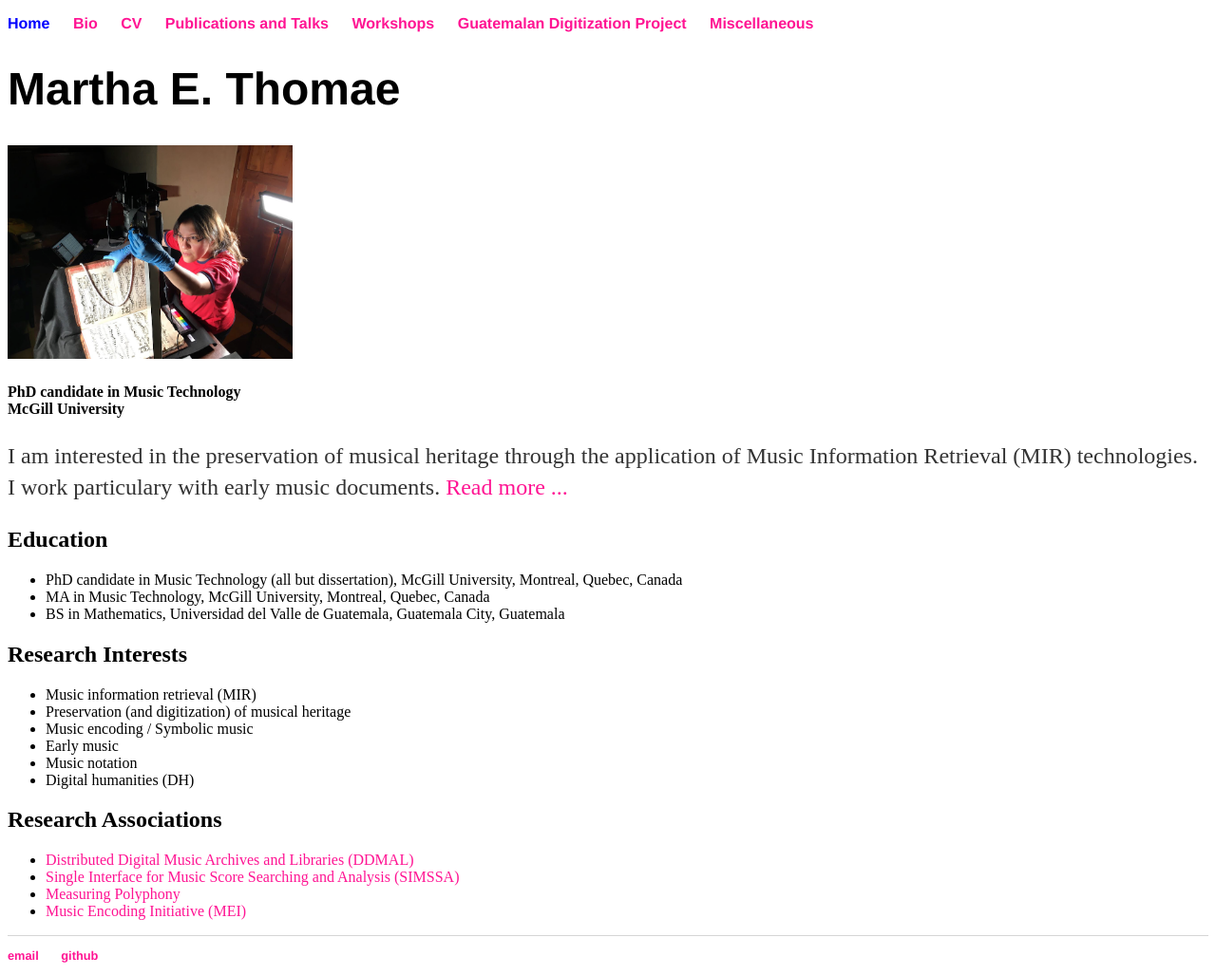
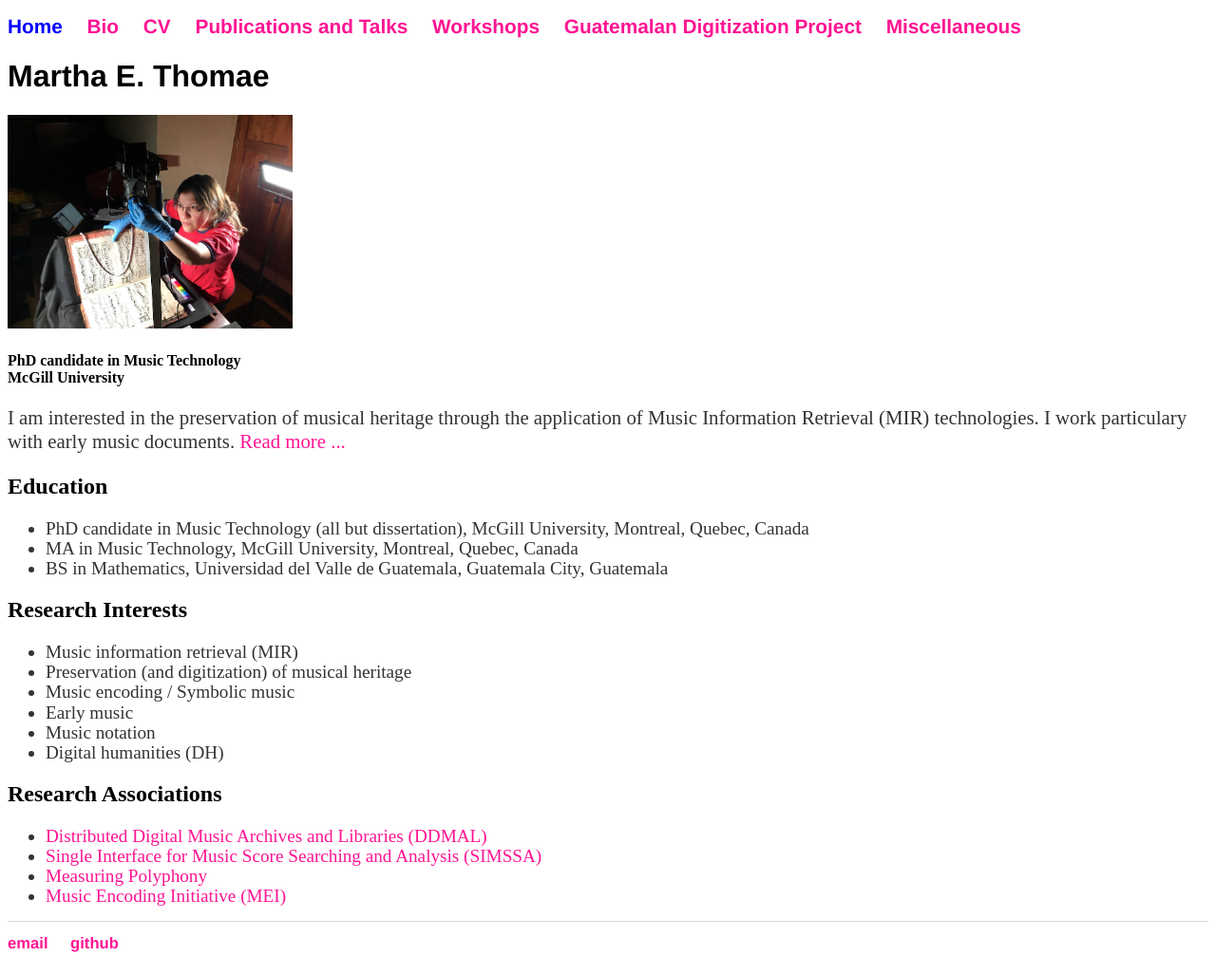
Before and after one commit to martha-thomae/martha-thomae.github.io, a Jekyll site: the page built from index.html, in a window 1280 px wide. Shown: the whole page at 95% size. Built offline with Jekyll 4.4.1, drawn with Linux system fonts in a browser that asks for light colours.

Commit message:
Modify css

```diff
--- a/assets/css/main.css
+++ b/assets/css/main.css
@@ -7,6 +7,8 @@ nav ul, footer ul {
 nav ul li, footer ul li {
     display: inline;
     margin-right: 20px;
+    font-size: 1.3em;
+    line-height: 1.2em;
 }
 a {
     text-decoration: none;
@@ -16,12 +18,22 @@ a:hover {
     text-decoration: underline;
 }
 h1 {
-    font-size: 3em;
+    font-size: 2em;
     font-family:'Helvetica', 'Arial', 'Sans-Serif';
 }
 p {
-    font-size: 1.5em;
-    line-height: 1.4em;
+    font-size: 1.3em;
+    line-height: 1.2em;
+    color: #333;
+}
+li.big {
+    font-size: 1.2em;
+    line-height: 1.1em;
+    color: #333;
+}
+ol li {
+    font-size: 1.3em;
+    line-height: 1.2em;
     color: #333;
 }
 footer {
--- a/index.html
+++ b/index.html
@@ -2,7 +2,6 @@
 layout: default
 title: Martha Thomae's website
 ---
-<div class="blurb">
 <h1>Martha E. Thomae</h1>
 <div>
     <img src="/assets/images/martha_digitization_photo.png" alt="Me digitizing a Guatemalan choirbook from the colonial period" width="300">
@@ -17,26 +16,25 @@ title: Martha Thomae's website
 
 <h2>Education</h2>
 <ul>
-        <li>PhD candidate in Music Technology (all but dissertation), McGill University, Montreal, Quebec, Canada</li>
-        <li>MA in Music Technology, McGill University, Montreal, Quebec, Canada</li>
-        <li>BS in Mathematics, Universidad del Valle de Guatemala, Guatemala City, Guatemala</li>
+    <li class="big">PhD candidate in Music Technology (all but dissertation), McGill University, Montreal, Quebec, Canada</li>
+    <li class="big">MA in Music Technology, McGill University, Montreal, Quebec, Canada</li>
+    <li class="big">BS in Mathematics, Universidad del Valle de Guatemala, Guatemala City, Guatemala</li>
 </ul>
 
 <h2>Research Interests</h2>
 <ul>
-        <li>Music information retrieval (MIR)</li>
-        <li>Preservation (and digitization) of musical heritage</li>
-        <li>Music encoding / Symbolic music</li>
-        <li>Early music</li>
-        <li>Music notation</li>
-        <li>Digital humanities (DH)</li>
+    <li class="big">Music information retrieval (MIR)</li>
+    <li class="big">Preservation (and digitization) of musical heritage</li>
+    <li class="big">Music encoding / Symbolic music</li>
+    <li class="big">Early music</li>
+    <li class="big">Music notation</li>
+    <li class="big">Digital humanities (DH)</li>
 </ul>
 
 <h2>Research Associations</h2>
 <ul>
-        <li><a href="https://ddmal.music.mcgill.ca/">Distributed Digital Music Archives and Libraries (DDMAL)</a></li>
-        <li><a href="https://simssa.ca/">Single Interface for Music Score Searching and Analysis (SIMSSA)</a></li>
-        <li><a href="https://measuringpolyphony.org/">Measuring Polyphony</a></li>
-        <li><a href="https://music-encoding.org/">Music Encoding Initiative (MEI)</a></li>
+    <li class="big"><a href="https://ddmal.music.mcgill.ca/">Distributed Digital Music Archives and Libraries (DDMAL)</a></li>
+    <li class="big"><a href="https://simssa.ca/">Single Interface for Music Score Searching and Analysis (SIMSSA)</a></li>
+    <li class="big"><a href="https://measuringpolyphony.org/">Measuring Polyphony</a></li>
+    <li class="big"><a href="https://music-encoding.org/">Music Encoding Initiative (MEI)</a></li>
 </ul>
-</div>
```
Also changed, not shown: bio.html (+5 -7 lines), projects/index.md (+2 -2 lines), workshops/index.md (+1 -1 lines). Lines whose indentation alone changed are shown as unchanged.
